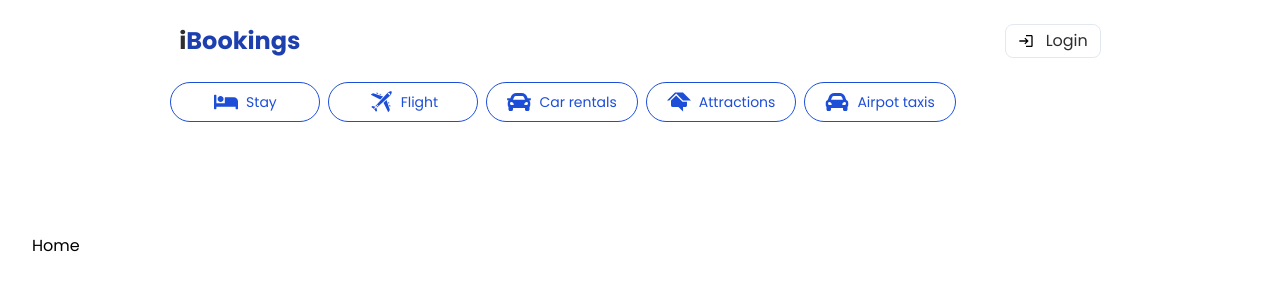
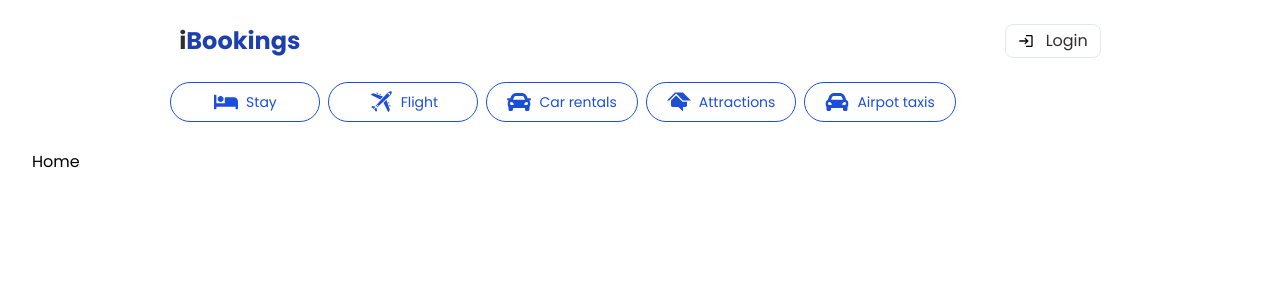
Before and after one commit to TinkerBobbleDev/ibookings, a React (Create React App) app: page / in a window 1280 px wide. Shown: the top 300 px of the page. Built offline with nearby package versions, Linux system fonts and the light colour scheme; a web font is replaced by a local one.

Commit message:
Update Root Level

```diff
--- a/src/App.tsx
+++ b/src/App.tsx
@@ -9,10 +9,10 @@ function App() {
   return (
     <AnimatePresence exitBeforeEnter>
       <ToastContainer />
-      <div className="w-screen h-auto min-h-[100vh] flex flex-col bg-primary">
+      <div className="w-screen h-auto min-h-[100vh] flex flex-col bg-primary overflow-x-hidden">
         {/* Navbar */}
         <Navbar />
-        <main className="mt-16 md:mt-16 px-3 md:px-8 md:py-6 py-4 w-full h-auto">
+        <main className="-mt-2 md:-mt-5  px-3 md:px-8 md:py-6 py-4 w-full h-auto">
           {/* Routes */}
           <Routes>
             <Route path="/*" element={<Home />} />
```
